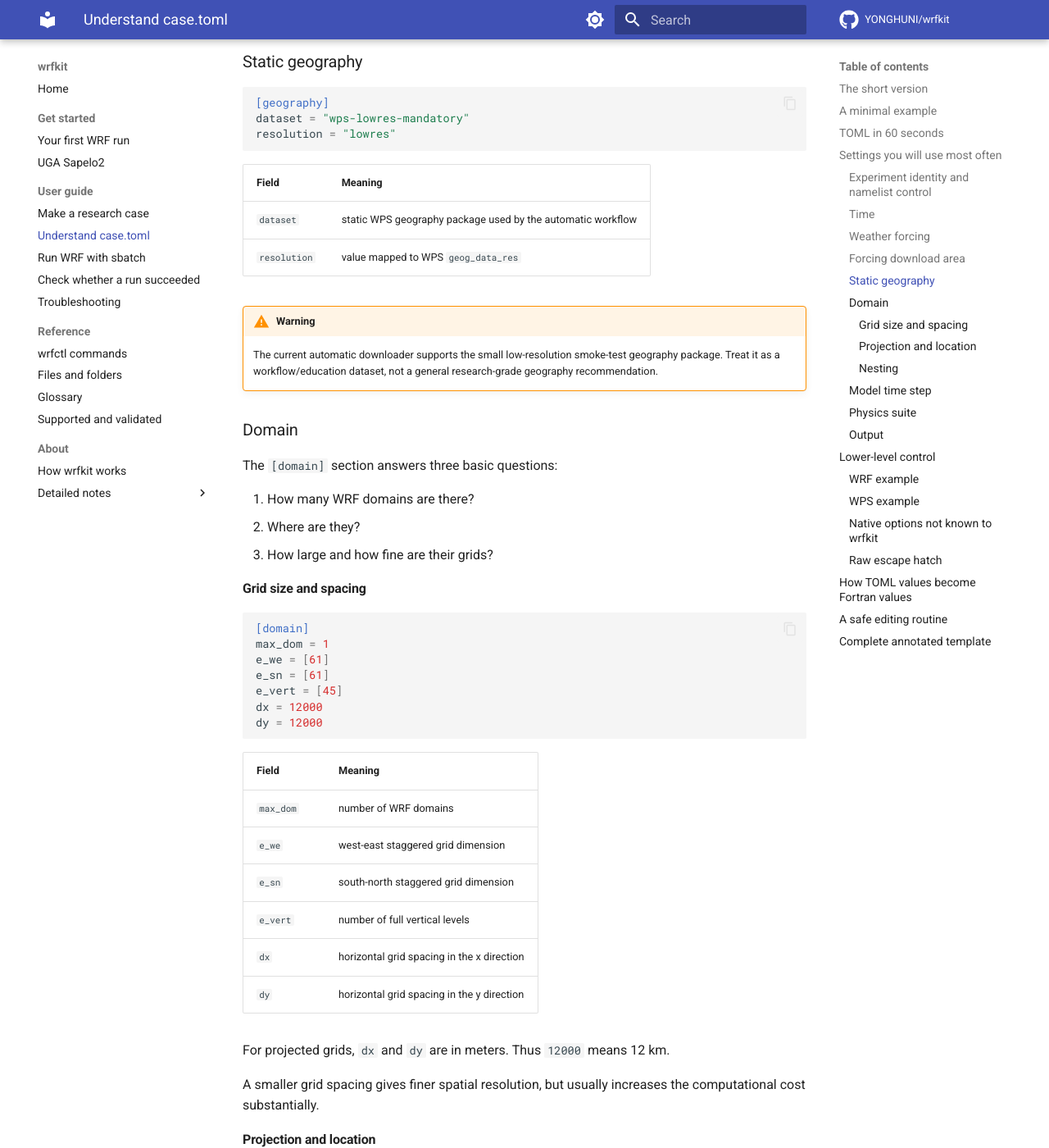
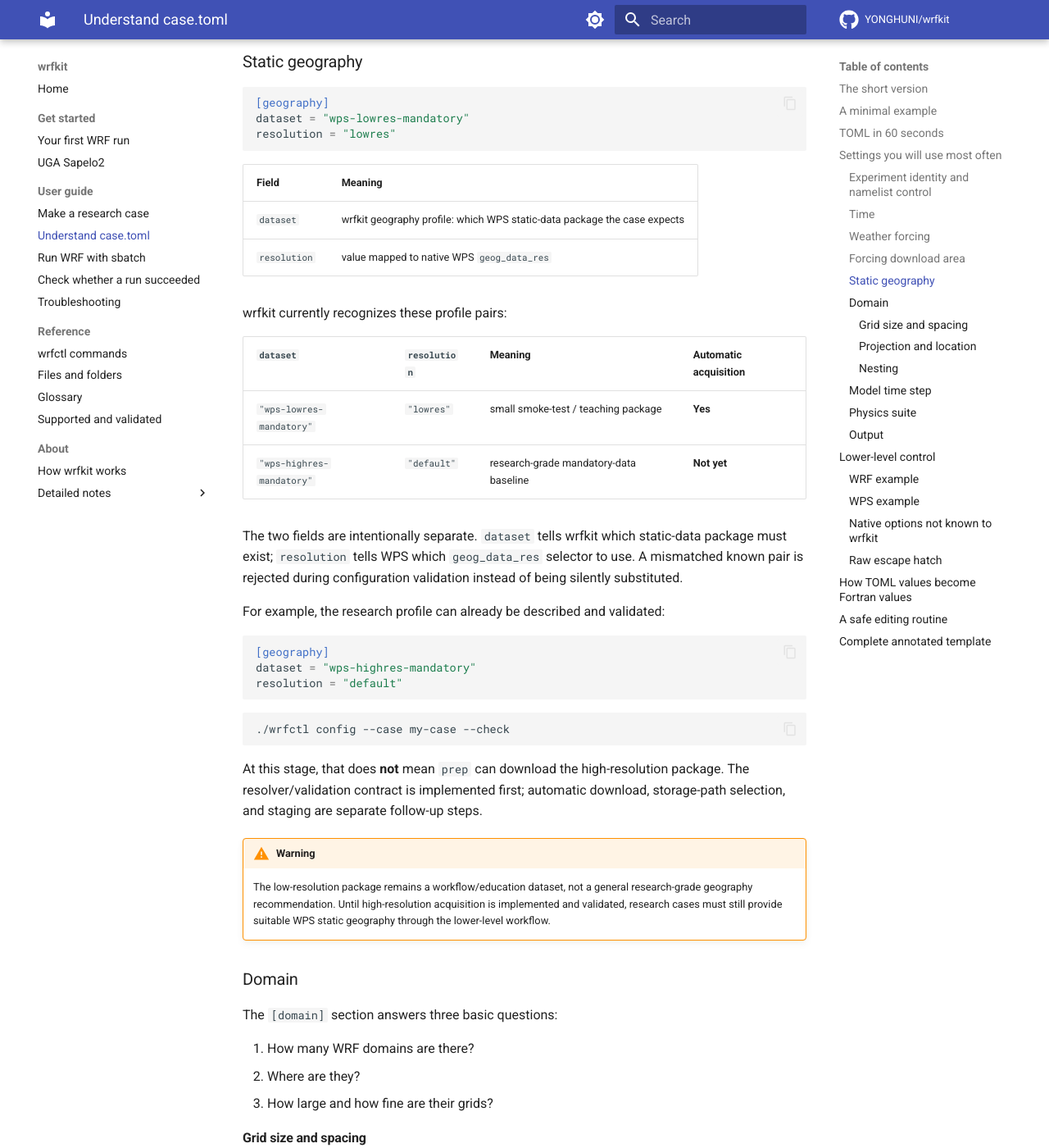
Before and after one commit to YONGHUNI/wrfkit, an MkDocs documentation site: the page built from docs/reference/case-toml.md, in a window 1280 px wide and 1400 px high, scrolled down 5203 px. Shown: the whole window at 82% size. Built offline with MkDocs 1.6.1 and Material for MkDocs 9.7.7, drawn with Linux system fonts in a browser that asks for light colours; comment, search, counter and statistics services are not loaded.

Commit message:
docs: explain recognized geography profiles

````diff
--- a/docs/reference/case-toml.md
+++ b/docs/reference/case-toml.md
@@ -242,13 +242,42 @@ resolution = "lowres"
 
 | Field | Meaning |
 | --- | --- |
-| `dataset` | static WPS geography package used by the automatic workflow |
-| `resolution` | value mapped to WPS `geog_data_res` |
+| `dataset` | wrfkit geography profile: which WPS static-data package the case expects |
+| `resolution` | value mapped to native WPS `geog_data_res` |
+
+wrfkit currently recognizes these profile pairs:
+
+| `dataset` | `resolution` | Meaning | Automatic acquisition |
+| --- | --- | --- | --- |
+| `"wps-lowres-mandatory"` | `"lowres"` | small smoke-test / teaching package | **Yes** |
+| `"wps-highres-mandatory"` | `"default"` | research-grade mandatory-data baseline | **Not yet** |
+
+The two fields are intentionally separate. `dataset` tells wrfkit which
+static-data package must exist; `resolution` tells WPS which
+`geog_data_res` selector to use. A mismatched known pair is rejected during
+configuration validation instead of being silently substituted.
+
+For example, the research profile can already be described and validated:
+
+```toml
+[geography]
+dataset = "wps-highres-mandatory"
+resolution = "default"
+```
+
+```bash
+./wrfctl config --case my-case --check
+```
+
+At this stage, that does **not** mean `prep` can download the high-resolution
+package. The resolver/validation contract is implemented first; automatic
+download, storage-path selection, and staging are separate follow-up steps.
 
 !!! warning
-    The current automatic downloader supports the small low-resolution
-    smoke-test geography package. Treat it as a workflow/education dataset,
-    not a general research-grade geography recommendation.
+    The low-resolution package remains a workflow/education dataset, not a
+    general research-grade geography recommendation. Until high-resolution
+    acquisition is implemented and validated, research cases must still provide
+    suitable WPS static geography through the lower-level workflow.
 
 ### Domain
 
````
